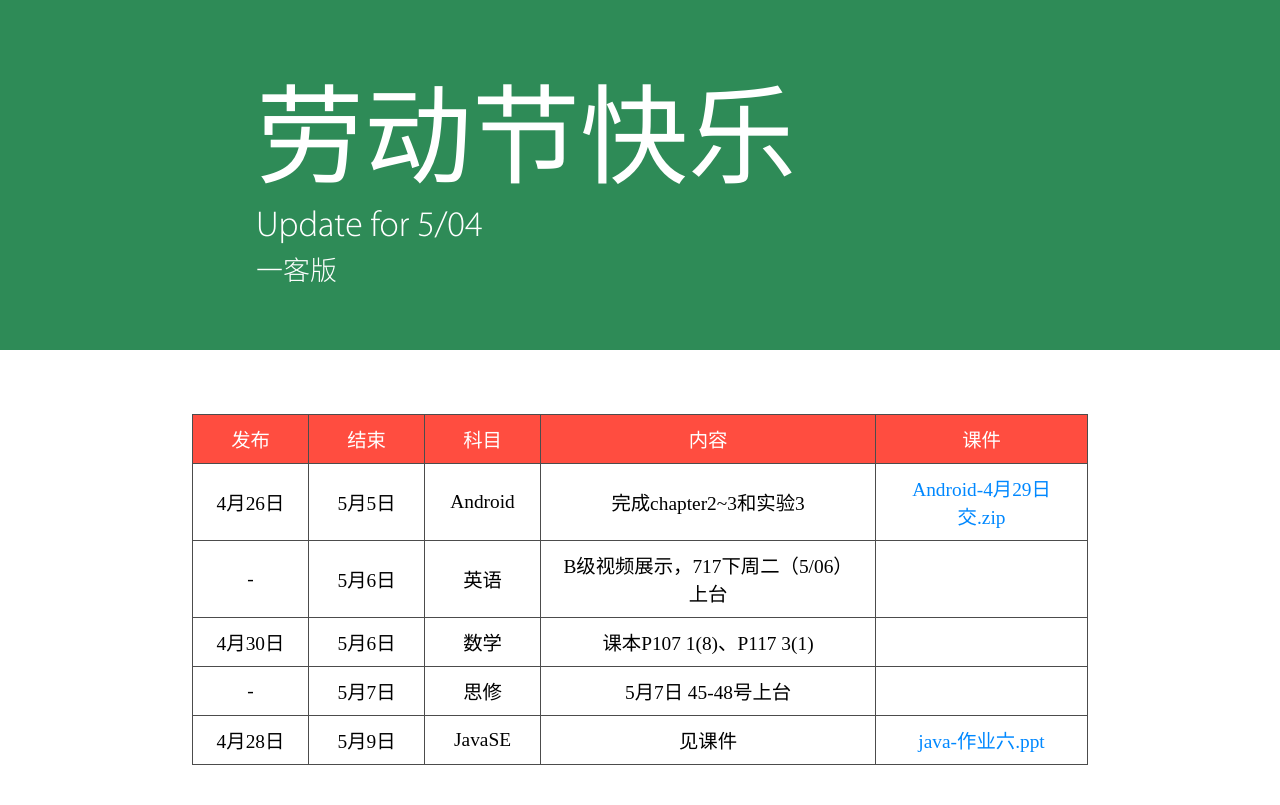
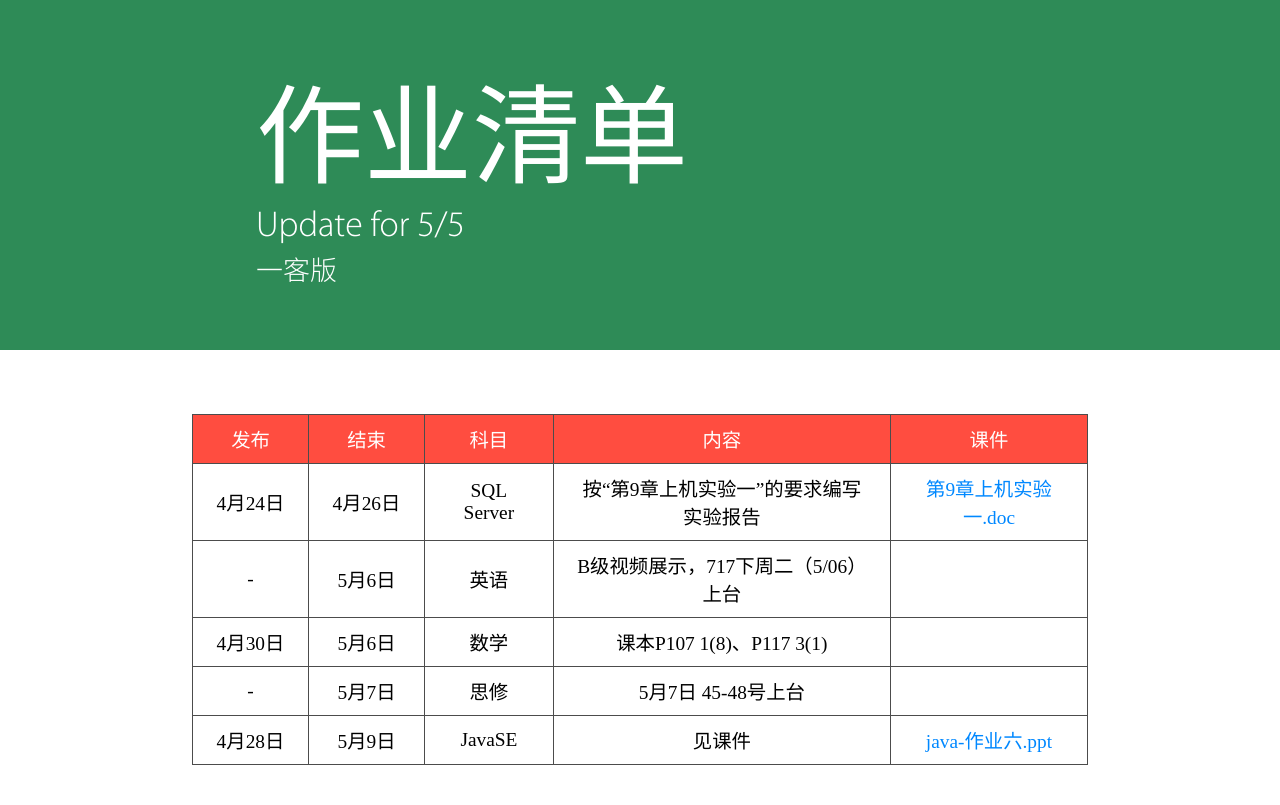
Before and after one commit to AMoLingran/Yeek, a PHP site: page /worklist in a window 1280 px wide. Shown: the part 40-845 px from the top of the page. Run offline with PHP 8.4, Linux system fonts and the light colour scheme.

Commit message:
UWL 0505

```diff
--- a/worklist/index.php
+++ b/worklist/index.php
@@ -13,9 +13,9 @@ $list = [
     ['end' => '0506', 'start' => '-', 'Subject' => '英语', 'info' => 'B级视频展示，717下周二（5/06）上台', 'annex' => ''],
     ['end' => '0507', 'start' => '-', 'Subject' => '思修', 'info' => '5月7日 45-48号上台', 'annex' => ''],
     ['end' => '0506', 'start' => '0430', 'Subject' => '数学', 'info' => '课本P107 1(8)、P117 3(1)', 'annex' => ''],
-    ['end' => '0505', 'start' => '0426', 'Subject' => 'Android', 'info' => '完成chapter2~3和实验3', 'annex' => 'Android-4月29日交.zip'],
+//    ['end' => '0505', 'start' => '0426', 'Subject' => 'Android', 'info' => '完成chapter2~3和实验3', 'annex' => 'Android-4月29日交.zip'],
     ['end' => '0509', 'start' => '0428', 'Subject' => 'JavaSE', 'info' => '见课件', 'annex' => 'java-作业六.ppt'],
-//    ['end' => '0426', 'start' => '0424', 'Subject' => 'SQL Server', 'info' => '按“第八章-上机实验二”的要求编写实验报告', 'annex' => 'sql-第八章-上机实验二.doc'],
+    ['end' => '0426', 'start' => '0424', 'Subject' => 'SQL Server', 'info' => '按“第9章上机实验一”的要求编写实验报告', 'annex' => '第9章上机实验一.doc'],
 ];
 asort($list);
 function add($array,$flag){
@@ -44,8 +44,8 @@ $list = add($list,"start");
 <?php include_once("../part/nav.php") ?>
 <header>
     <div>
-        <p><span>劳动节快乐</span></p>
-        <p>Update for 5/04</p>
+        <p><span>作业清单</span></p>
+        <p>Update for 5/5</p>
         <p><?php echo $domainInfo['name'] ?>版</p>
     </div>
 </header>
```
